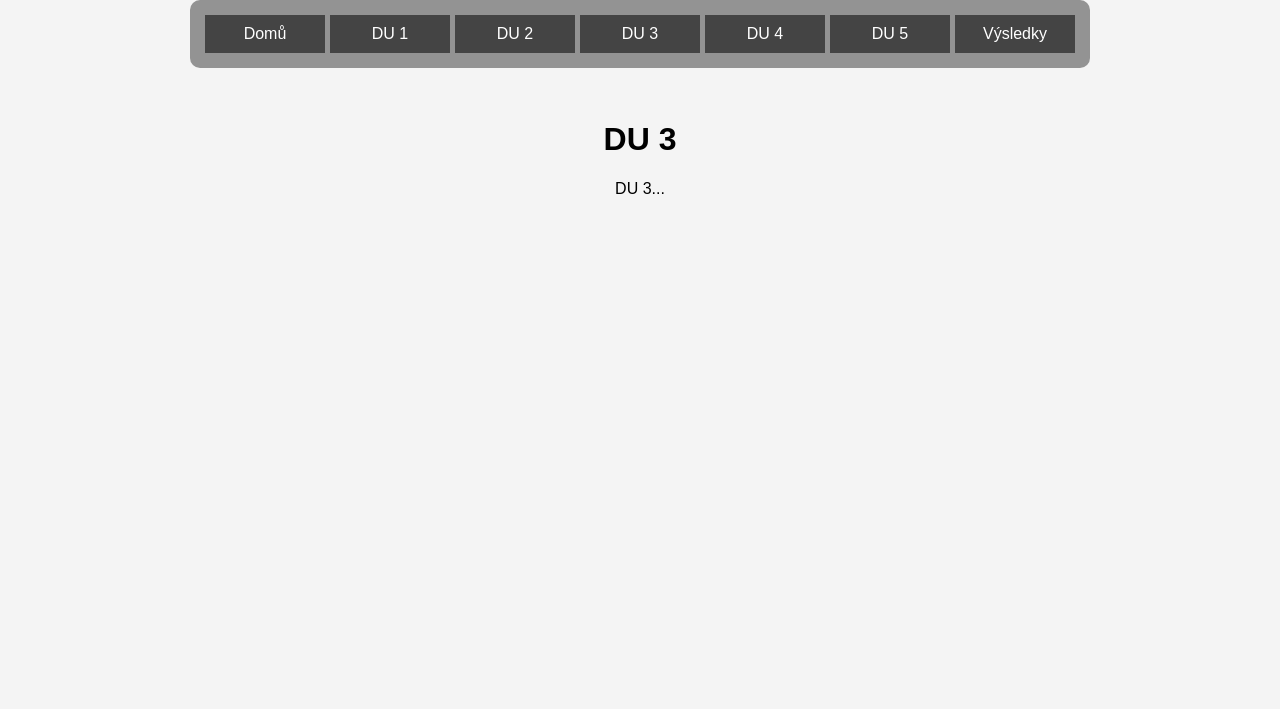
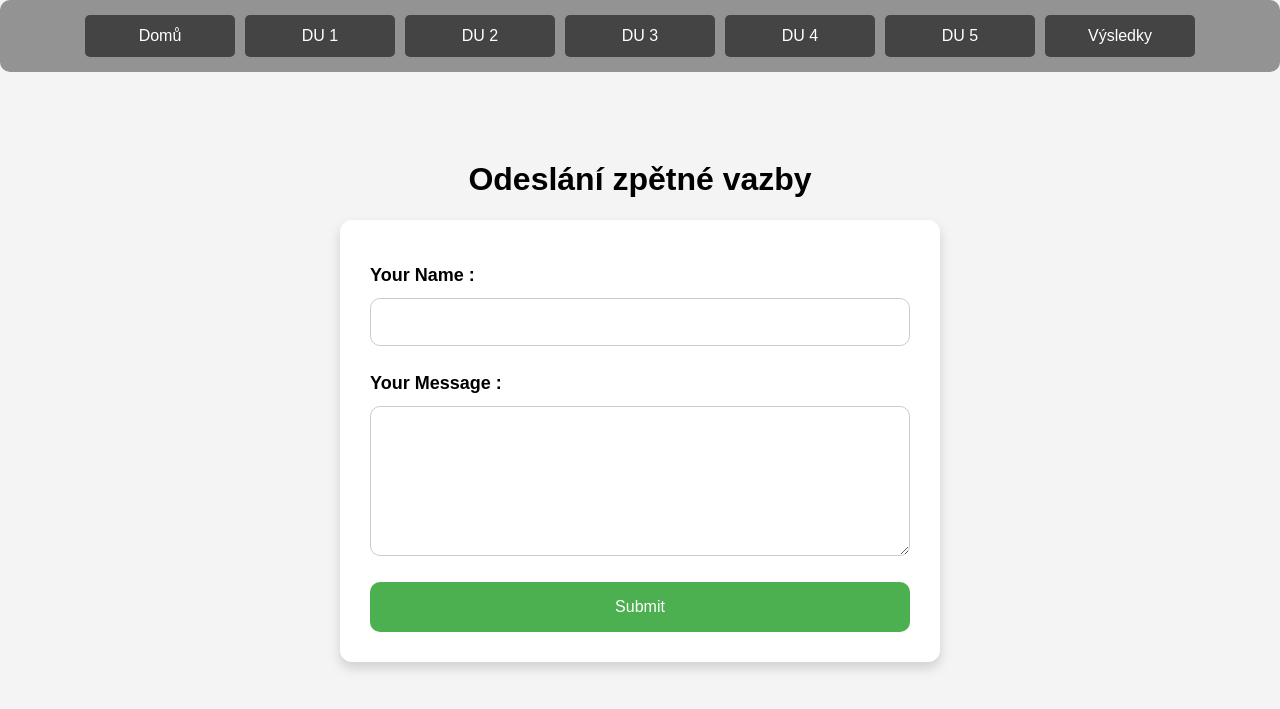
Before and after one commit to kamisamacz/duweb, a Django app: page /ukol3/ in a window 1280 px wide. Shown: the top 709 px of the page. Run offline with Django 5.2, Linux system fonts and the light colour scheme; some web fonts are replaced.

Commit message:
Merge remote-tracking branch 'duweb/master'

```diff
--- a/PythonProjectDU17/PythonProjectDU17/settings.py
+++ b/PythonProjectDU17/PythonProjectDU17/settings.py
@@ -118,6 +118,10 @@ USE_TZ = True
 # https://docs.djangoproject.com/en/5.1/howto/static-files/
 
 STATIC_URL = 'static/'
+# Přidáme cestu k statickým souborům ve složce menu
+STATICFILES_DIRS = [
+    BASE_DIR / "menu" / "static",  # To zajišťuje, že Django bude hledat statické soubory ve složce 'menu/static'
+]
 
 # Default primary key field type
 # https://docs.djangoproject.com/en/5.1/ref/settings/#default-auto-field
--- /dev/null
+++ b/PythonProjectDU17/menu/forms.py
@@ -0,0 +1,10 @@
+from django import forms
+
+class FeedbackForm(forms.Form):
+    name = forms.CharField(max_length=100, label="Your Name")
+    message = forms.CharField(widget=forms.Textarea, label="Your Message")
+
+
+class ContactForm(forms.Form):
+    name = forms.CharField(label='Your Name', max_length=100)
+    message = forms.CharField(label='Your Message', widget=forms.Textarea)
--- a/PythonProjectDU17/menu/static/menu/style.css
+++ b/PythonProjectDU17/menu/static/menu/style.css
@@ -1,10 +1,22 @@
+@font-face {
+    font-family: 'TF2';
+    src: url('{% static "menu/fonts/TF2.woff2" %}') format('woff2'),
+         url('{% static "menu/fonts/TF2.woff" %}') format('woff'),
+         url('{% static "menu/fonts/TF2.ttf" %}') format('truetype');
+         url('{% static "./menu/fonts/TF2.ttf" %}') format('truetype');
+    font-weight: normal;
+    font-style: normal;
+}
+
+
+
 /* Celá stránka */
 body {
-    font-family: 'TF2', sans-serif;
+    font-family: 'TF2', sans-serif !important; /* Použití fontu TF2 */
     background-color: #f4f4f4;
     margin: 0;
     padding: 0;
-    text-align: center;
+    text-align: left;
 }
 
 /* Navigační menu */
@@ -16,6 +28,114 @@ nav {
     left: 50%;
     transform: translateX(-50%);
     border-radius: 10px;
+    width: 100%;
+    box-sizing: border-box;
+}
+
+nav ul {
+    list-style: none;
+    padding: 0;
+    margin: 0;
+    display: flex;
+    justify-content: center;
+    gap: 10px;
+}
+
+/* Odkazy v menu jako tlačítka */
+nav ul li a {
+    font-family: 'TF2', sans-serif; /* Použití fontu TF2 na odkazy v menu */
+    display: inline-block;
+    background: #444444;
+    color: white;
+    padding: 12px 25px;
+    text-decoration: none;
+    border-radius: 5px;
+    text-align: center;
+    white-space: nowrap;
+    min-width: 100px;
+    transition: background 0.3s ease-out, color 0.3s ease-out, border-radius 0.3s ease-in-out;
+}
+
+/* Efekt po najetí myší */
+nav ul li a:hover {
+    background: white;
+    color: black;
+    border-radius: 25px;
+    font-weight: bold;
+}
+
+/* Posunutí hlavního obsahu pod menu */
+main {
+    margin-top: 120px; /* Zvětšíme mezeru pod menu */
+    padding: 20px;
+}
+
+/* Formulář na stránce ukol3 */
+form {
+    background-color: white;
+    padding: 30px;
+    border-radius: 12px;
+    box-shadow: 0px 6px 12px rgba(0, 0, 0, 0.15);
+    width: 80%;
+    max-width: 600px;
+    margin: 0 auto;
+    box-sizing: border-box;
+}
+
+/* Políčka pro zadání textu */
+form input, form select, form textarea {
+    width: 100%;
+    padding: 14px;
+    margin: 12px 0;
+    border: 1px solid #ccc;
+    border-radius: 10px;
+    box-sizing: border-box;
+    font-size: 16px;
+    transition: border 0.3s ease;
+}
+
+/* Efekt na textová pole po najetí */
+form input:focus, form select:focus, form textarea:focus {
+    border-color: #4CAF50;
+    outline: none;
+}
+
+/* Textarea pro zprávy */
+form textarea {
+    height: 150px;
+    resize: vertical;
+}
+
+/* Tlačítko pro odeslání formuláře */
+form button {
+    font-family: 'TF2', sans-serif;
+    background-color: #4CAF50;
+    color: white;
+    padding: 16px 24px;
+    border: none;
+    border-radius: 10px;
+    cursor: pointer;
+    font-size: 16px;
+    width: 100%;
+    margin-top: 10px;
+    transition: background-color 0.3s ease, transform 0.2s ease;
+}
+
+/* Efekt na tlačítko po najetí */
+form button:hover {
+    background-color: #45a049;
+    transform: translateY(-2px);
+}
+
+/* Titulky formuláře */
+form label {
+    font-family: 'TF2', sans-serif; /* Použití fontu TF2 na popisky formuláře */
+    font-weight: bold;
+    font-size: 18px;
+    margin-top: 15px;
+    display: inline-block;
+    text-align: left;
+    width: 100%;
 }
 nav2 {
     list-style: none;
@@ -58,51 +178,17 @@ nav2 ul {
     min-width: 600x;
 }
 
-
-/* Seznam odkazů v menu */
-nav ul {
-    list-style: none;
-    padding: 0;
-    margin: 0;
-    display: flex;
-    justify-content: center; /* Zarovnání do středu */
-    gap: 5px; /* Mezera mezi tlačítky */
-    min-width: 600x;
+/* Efekt změny pozadí při najetí na obrázek */
+img {
+    cursor: pointer; /* Ukazatel na rukou */
 }
 
-/* Odkazy v menu jako tlačítka */
-nav ul li a {
-    display: inline-block;
-    background: #444444;
-    color: white;
-    padding: 10px 20px;
-    text-decoration: none;
-    border-radius: 0px;
-    text-align: center;
-    white-space: nowrap;
-
-    /* Pevná šířka, aby se tlačítka neroztahovala */
-    min-width: 80px;  /* Zajišťuje konzistentní velikost */
-    display: flex;
-    justify-content: center;
-    align-items: center;
-
-    /* Přechod pro plynulou změnu */
-    transition: background 0.5s ease-out, color 0.6s ease-out, border-radius 0.5s ease-in-out, font-weight 0.6s ease-in-out;
+/* Při najetí na obrázek */
+img:hover {
+    /* Změní pozadí na světle modrou */
+    background-color: lightblue;
 }
 
-/* Efekt po najetí myší */
-nav ul li a:hover {
-    background: white;
-    color: black;
-    border-radius: 25px;
-    font-weight: bold;
-
-    /* Aby font-weight nezvětšil velikost tlačítka */
-    min-width: 80px;
+img:hover ~ body {
+    background-color: lightblue; /* Pozadí celé stránky se změní při hoveru na obrázek */
 }
-/* Posunutí hlavního obsahu pod menu */
-main {
-    margin-top: 80px; /* Přidává dostatečnou mezeru pod menu */
-    padding: 20px;
-}
--- a/PythonProjectDU17/menu/templates/menu/base.html
+++ b/PythonProjectDU17/menu/templates/menu/base.html
@@ -6,8 +6,11 @@
     <title>{% block title %}Moje stránka{% endblock %}</title>
 
     {% load static %}
+    <link href="https://fonts.cdnfonts.com/css/tf2" rel="stylesheet">
     <link rel="stylesheet" type="text/css" href="{% static 'menu/style.css' %}">
 </head>
+
+
 <body>
 
     <nav>
--- a/PythonProjectDU17/menu/templates/menu/ukol1.html
+++ b/PythonProjectDU17/menu/templates/menu/ukol1.html
@@ -3,11 +3,11 @@
 {% block title %}Úkol 1 - GET parametr{% endblock %}
 
 {% block content %}
-    <h1>Odeslání GET parametru přes URL</h1>
+   <center><h1>Odeslání GET parametru přes URL</h1>
 
-    <p><strong>Výsledná hodnota GET parametru:</strong> {{ jmeno }}</p>
+    <p><strong>Výsledná hodnota GET parametru:</strong> <h1>{{ jmeno }}</h1></p>
 
-    <h3>Zkus kliknout na tyto odkazy:</h3>
+    <h3>Zkus kliknout na tyto odkazy:</h3> </center>
     <nav2>
 
     <ul>
--- a/PythonProjectDU17/menu/templates/menu/ukol2.html
+++ b/PythonProjectDU17/menu/templates/menu/ukol2.html
@@ -3,7 +3,7 @@
 {% block title %}Úkol 2 - Výběr kategorie{% endblock %}
 
 {% block content %}
-    <h1>Formulář na výběr kategorie</h1>
+    <center><h1>Formulář na výběr kategorie</h1>
 
     <form method="POST">
         {% csrf_token %}
@@ -41,5 +41,6 @@
         </ul>
     {% else %}
         <p>Žádné výsledky k zobrazení.</p>
+    </center>
     {% endif %}
 {% endblock %}
--- a/PythonProjectDU17/menu/templates/menu/ukol3.html
+++ b/PythonProjectDU17/menu/templates/menu/ukol3.html
@@ -1,8 +1,24 @@
 {% extends 'menu/base.html' %}
 
-{% block title %}DU 3{% endblock %}
+{% block title %}Úkol 3 - Odeslání zpětné vazby{% endblock %}
 
 {% block content %}
-    <h1>DU 3</h1>
-    <p>DU  3...</p>
+    <center><h1>Odeslání zpětné vazby</h1></center>
+
+    {% if success %}
+        <p>Thank you, {{ name }}! Your feedback has been submitted successfully.</p>
+    {% else %}
+        <form method="POST">
+            {% csrf_token %}
+            <div>
+                <label for="name">Your Name : </label>
+                <input type="text" id="name" name="name" required>
+            </div>
+            <div>
+                <label for="message">Your Message : </label>
+                <textarea id="message" name="message" required></textarea>
+            </div>
+            <button type="submit">Submit</button>
+        </form>
+    {% endif %}
 {% endblock %}
--- a/PythonProjectDU17/menu/urls.py
+++ b/PythonProjectDU17/menu/urls.py
@@ -1,12 +1,14 @@
 from django.urls import path
 from . import views
+from .views import ContactView
 
 urlpatterns = [
     path('', views.home, name='home'),
     path('ukol1/', views.ukol1, name='ukol1'),
     path('ukol2/', views.ukol2, name='ukol2'),
-    path('ukol3/', views.ukol3, name='ukol3'),
+    path('ukol3/', views.feedback_view, name='ukol3'),  # Zkontroluj tento řádek
     path('ukol4/', views.ukol4, name='ukol4'),
-    path('ukol5/', views.ukol5, name='ukol5'),
+    path('ukol5/', ContactView.as_view(), name='ukol5'),
     path('vysledky/', views.vysledky, name='vysledky'),
+
 ]
--- a/PythonProjectDU17/menu/views.py
+++ b/PythonProjectDU17/menu/views.py
@@ -1,5 +1,31 @@
-from django.shortcuts import render
-from .models import Film, Kniha, Hra
+from django.shortcuts import render, redirect
+from django.http import HttpResponse
+from django.views import View
+from .forms import ContactForm
+from .models import Film, Kniha, Hra  # Přidej modely, které používáš
+from .forms import FeedbackForm  # Přidej import pro FeedbackForm
+
+
+
+
+class ContactView(View):
+    def get(self, request):
+        # Zobrazení formuláře pro kontaktování
+        form = ContactForm()
+        return render(request, 'menu/ukol5.html', {'form': form})
+
+    def post(self, request):
+        form = ContactForm(request.POST)
+        if form.is_valid():
+            # Zpracování formuláře a výpis do konzole
+            name = form.cleaned_data['name']
+            message = form.cleaned_data['message']
+            print(f"Received message from {name}: {message}")
+
+            # Přesměrování na výchozí stránku (např. na home)
+            return redirect('home')  # Pokud chceš přesměrovat na domovskou stránku
+        return render(request, 'menu/ukol5.html', {'form': form})
+
 
 def home(request):
     return render(request, 'menu/home.html')
@@ -37,7 +63,18 @@ def ukol2(request):
         'vsechny_zanry': vsechny_zanry
     })
 
+def feedback_view(request):
+    if request.method == 'POST':
+        form = FeedbackForm(request.POST)
+        if form.is_valid():
+            name = form.cleaned_data['name']
+            message = form.cleaned_data['message']
+            print(f"Received feedback from {name}: {message}")
+            return render(request, 'menu/ukol3.html', {'name': name, 'success': True})
+    else:
+        form = FeedbackForm()
 
+    return render(request, 'menu/ukol3.html', {'form': form, 'success': False})
 
 def ukol3(request):
     return render(request, 'menu/ukol3.html')
```
Also changed, not shown: PythonProjectDU17/menu/templates/menu/home.html (+17 -2 lines), PythonProjectDU17/menu/templates/menu/ukol4.html (+8 -4 lines), PythonProjectDU17/menu/templates/menu/ukol5.html (+7 -3 lines), PythonProjectDU17/menu/templates/menu/vysledky.html (+3 -4 lines), PythonProjectDU17/__init__.py (added), PythonProjectDU17/menu/templates/__init__.py (added), PythonProjectDU17/menu/templates/menu/__init__.py (added).
